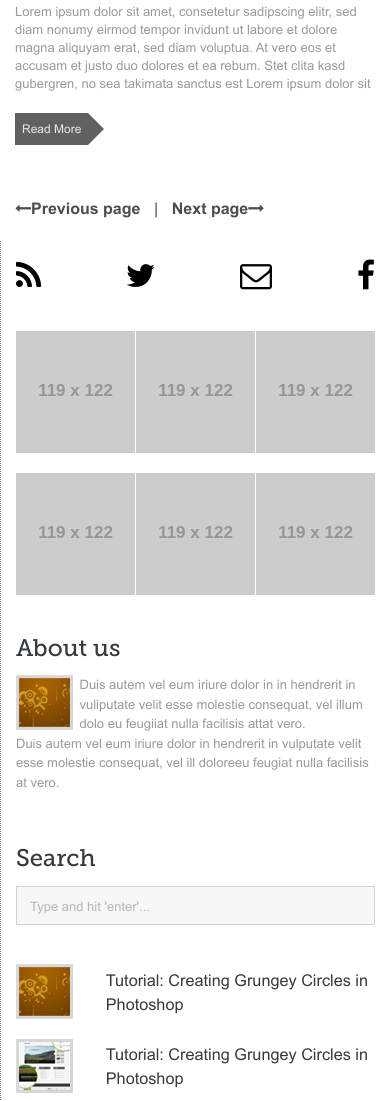
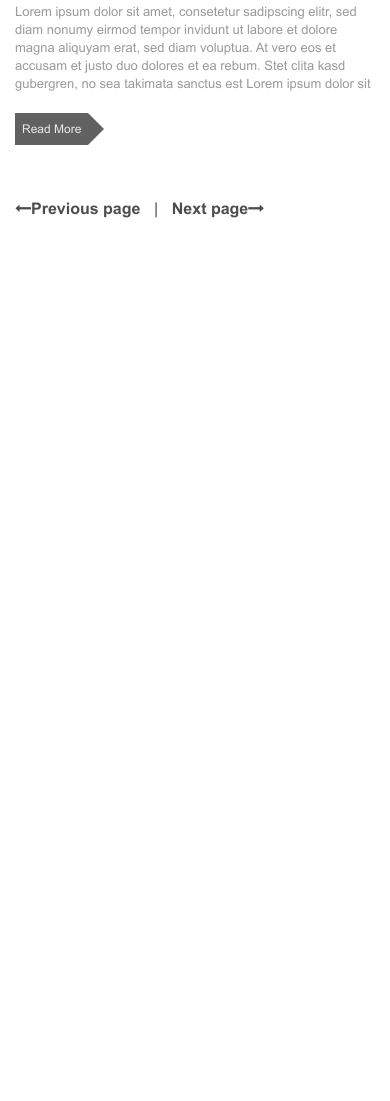
Before and after one commit to maximus986/DesignBlog, a plain HTML site: page index.html in a window 390 px wide. Shown: the part 899-2000 px from the top of the page. After the commit the page ends 1140 px from the top, so only its background shows below. Drawn offline with Linux system fonts and the light colour scheme; placeholder pictures from the web are drawn by us; files whose address does not match are found by name.

Commit message:
Hide sidebar form screen sizes smaller than 992px

```diff
--- a/index.html
+++ b/index.html
@@ -252,7 +252,7 @@
             <!--Left content end-->
 
             <!--Aside start-->
-            <aside class="col-12 col-lg-4 sidebar py-4">
+            <aside class="col-12 col-lg-4 sidebar py-4 d-none d-lg-block">
                 <article class="social d-flex justify-content-between mb-5">
                     <a href="#" class="fa fa-rss"></a>
                     <a href="#" class="fa fa-twitter"></a>
```
